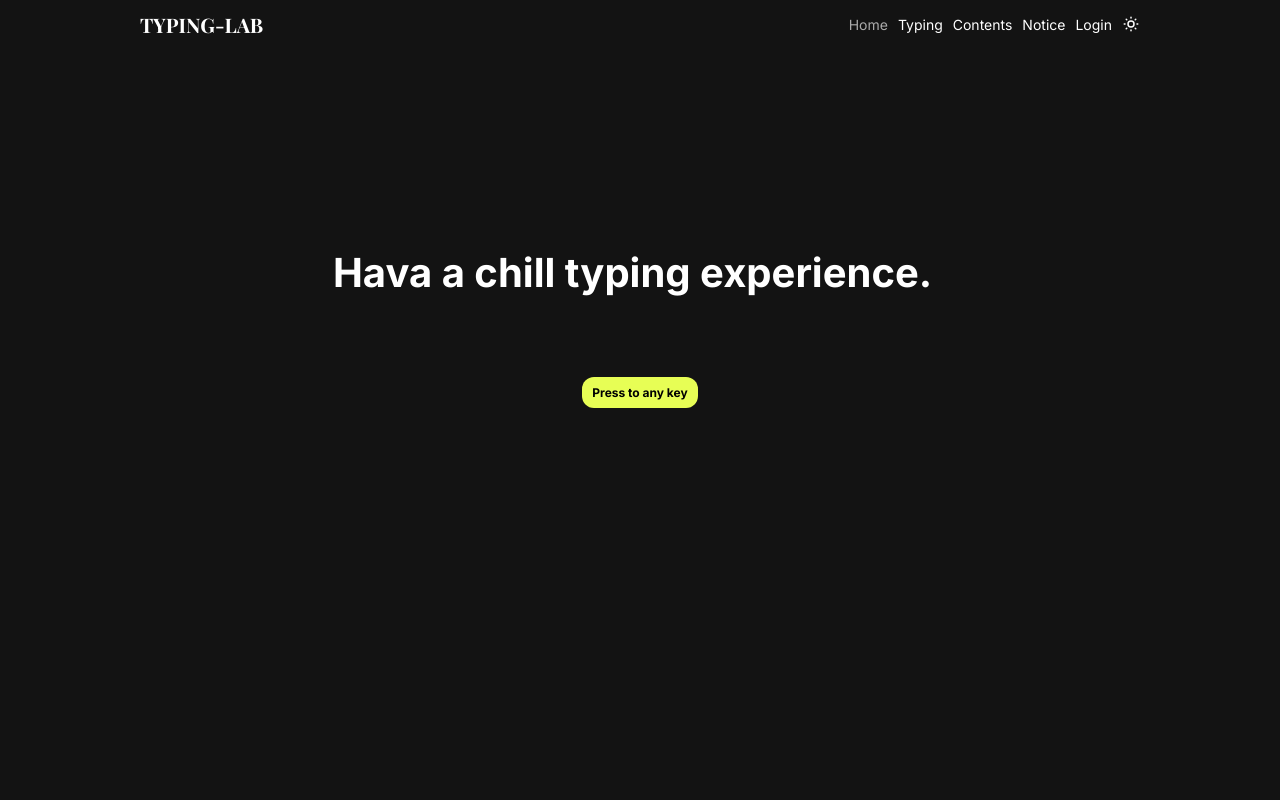
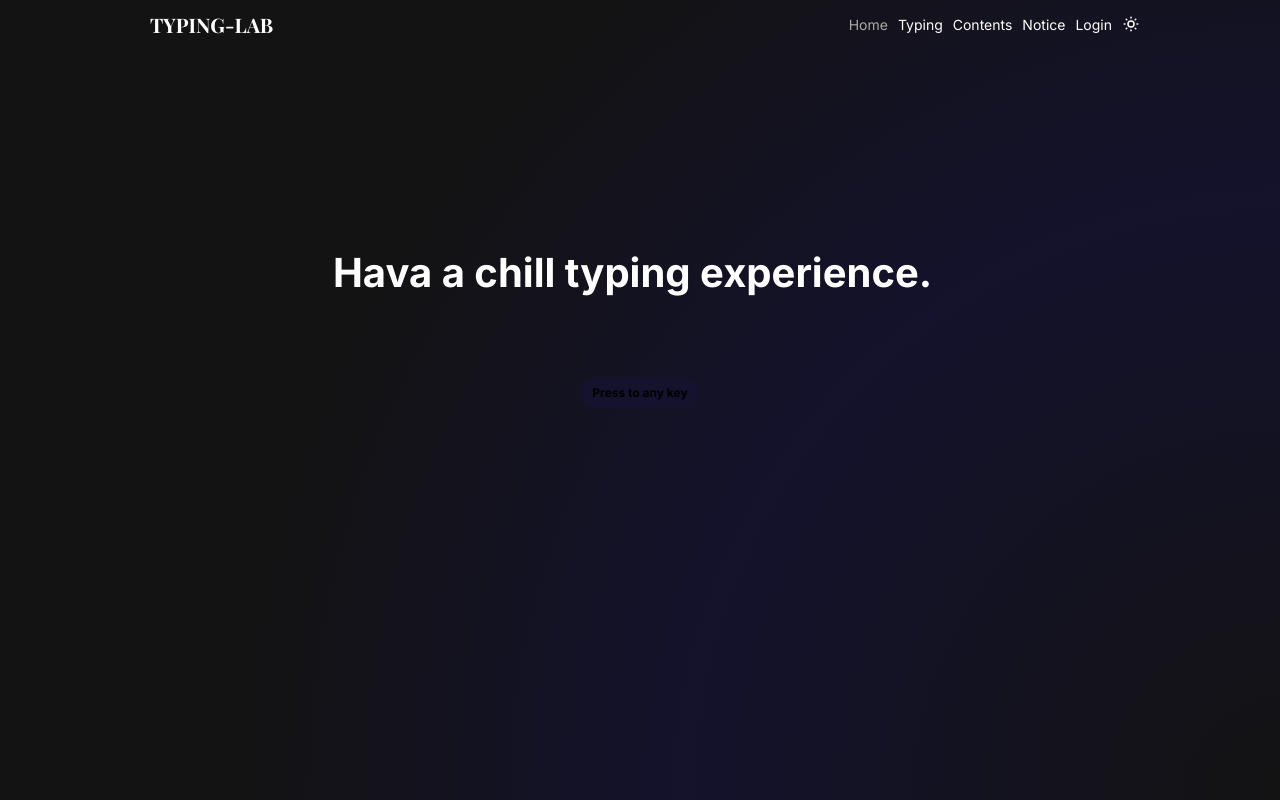
Before and after one commit to lofi-J/Typing-Lab, a Next.js app: page / in a window 1280 px wide. Built offline with nearby package versions, Linux system fonts and the light colour scheme; a web font is replaced by a local one.

Commit message:
[디자인] 랜딩 BG gradient로 변경

```diff
--- a/app/globals.css
+++ b/app/globals.css
@@ -8,17 +8,18 @@
   --primary-color-rgb: rgb(255, 255, 255);
   --background-color: #131313;
   --background-color-rgb: rgb(19, 19, 19);
-  --gradient-start-color: #06142c;
+  --gradient-start-color: #131313;
   --gradient-middle-color: #14122c;
   --gradient-end-color: #22102c;
   --gradient-background-color: linear-gradient(to bottom right, var(--gradient-start-color), var(--gradient-middle-color), var(--gradient-end-color));
   --card-gradient-start-color: #131d30;
   --card-gradient-end-color: #15091b;
   --card-gradient-background: linear-gradient(to right, var(--card-gradient-start-color), var(--card-gradient-end-color));
-  --accent-color: #e7fe55;
+  --accent-color: var(--gradient-middle-color);
   --color-with-accent: #000;
   --light-yellow: #fdfda4;
   --red: #ff8a8a;
+  --yellow: #e7fe55;
   --gray: #1d1e21; /* font-color */
   --font-gray: #171717; /* font-color */
   --mint: #37f3f4;
--- a/app/page.module.css
+++ b/app/page.module.css
@@ -3,4 +3,25 @@
 	flex-direction: column;
 	align-items: center;
 	width: 100%;
+	height: 100%;
+
+	background-size: 200% 200%;
+	background-image: radial-gradient(
+		circle,
+		var(--gradient-start-color) 0%,
+		var(--gradient-middle-color) 40%,
+		var(--gradient-start-color) 70%
+	);
+	animation: AnimateBG 5s ease-in-out infinite;
 }
+@keyframes AnimateBG {
+	0% {
+		background-size: 200% 200%;
+	}
+	50% {
+		background-size: 220% 220%;
+	}
+	100% {
+		background-size: 200% 200%;
+	}
+}
--- a/component/Header/Header.module.css
+++ b/component/Header/Header.module.css
@@ -16,15 +16,17 @@
 .logo {
 	display: flex;
 	align-items: center;
+	padding: 1rem;
 	& > span {
 		font-size: 2rem;
 		font-weight: bold;
 		text-align: center;
 	}
 	&:hover {
-		color: var(--accent-color);
+		animation: glow 1s ease-in-out infinite alternate;
 	}
 }
+
 .link_wrap {
 	display: flex;
 	align-items: center;
```
Also changed, not shown: 1 other file (tests, documents, lock files or other folders).
